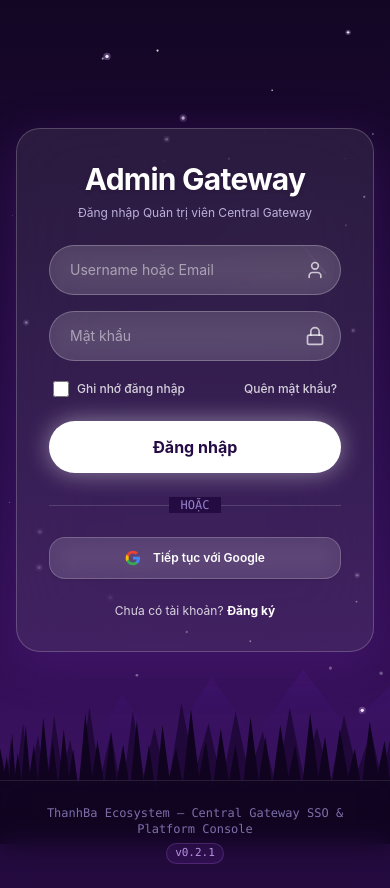
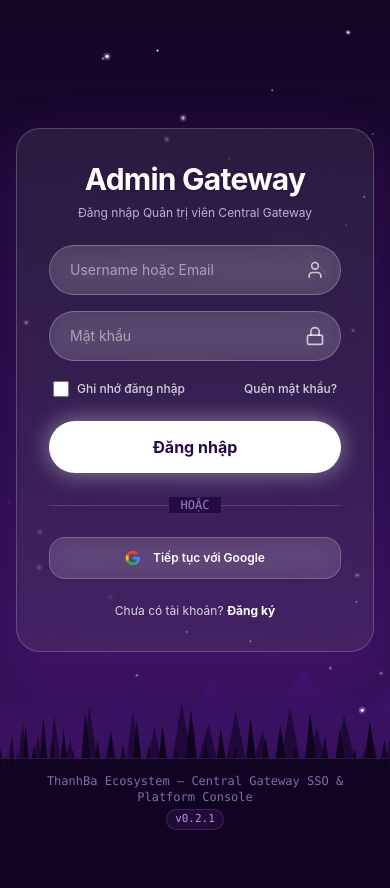
Before and after one commit to thanhba0505/central-gateway, a Next.js app in the folder client/: page /login in a window 390 px wide. After the commit the page ends 844 px from the top, so only its background shows below. Built offline with nearby package versions, Linux system fonts and the light colour scheme; no server answers.

Commit message:
feat(ui): bound scrollbar strictly between header and footer with custom glassmorphism design

```diff
--- a/client/src/app/globals.css
+++ b/client/src/app/globals.css
@@ -14,14 +14,71 @@
 :root {
   --background: #120524;
   --foreground: #ffffff;
+  --scrollbar-thumb: rgba(168, 85, 247, 0.45);
+  --scrollbar-track: rgba(20, 6, 40, 0.25);
 }
 
+html,
 body {
+  height: 100%;
+  overflow: hidden;
   background-color: var(--background);
   color: var(--foreground);
   font-family: -apple-system, BlinkMacSystemFont, 'Segoe UI', Roboto, Helvetica, Arial, sans-serif;
-  overflow-x: hidden;
-  min-height: 100vh;
+}
+
+/* Custom Cosmic Violet Scrollbar */
+.custom-scrollbar {
+  scrollbar-width: thin;
+  scrollbar-color: var(--scrollbar-thumb) var(--scrollbar-track);
+}
+
+.custom-scrollbar::-webkit-scrollbar {
+  width: 7px;
+  height: 7px;
+}
+
+.custom-scrollbar::-webkit-scrollbar-track {
+  background: var(--scrollbar-track);
+  border-radius: 9999px;
+}
+
+.custom-scrollbar::-webkit-scrollbar-thumb {
+  background: linear-gradient(
+    180deg,
+    rgba(147, 51, 234, 0.5) 0%,
+    rgba(192, 132, 252, 0.65) 50%,
+    rgba(99, 102, 241, 0.5) 100%
+  );
+  border-radius: 9999px;
+  border: 1px solid rgba(255, 255, 255, 0.15);
+  box-shadow: 0 0 10px rgba(168, 85, 247, 0.35);
+  transition: all 0.2s ease-in-out;
+}
+
+.custom-scrollbar::-webkit-scrollbar-thumb:hover {
+  background: linear-gradient(
+    180deg,
+    rgba(168, 85, 247, 0.75) 0%,
+    rgba(216, 180, 254, 0.9) 50%,
+    rgba(129, 140, 248, 0.75) 100%
+  );
+  border-color: rgba(255, 255, 255, 0.3);
+  box-shadow: 0 0 15px rgba(192, 132, 252, 0.6);
+}
+
+.custom-scrollbar::-webkit-scrollbar-thumb:active {
+  background: linear-gradient(
+    180deg,
+    rgba(192, 132, 252, 0.9) 0%,
+    rgba(233, 213, 255, 1) 50%,
+    rgba(165, 180, 252, 0.9) 100%
+  );
+  box-shadow: 0 0 20px rgba(216, 180, 254, 0.8);
+}
+
+.custom-scrollbar::-webkit-scrollbar-corner {
+  background: transparent;
 }
 
 /* Frosted glass utilities */
--- a/client/src/app/layout.tsx
+++ b/client/src/app/layout.tsx
@@ -4,7 +4,7 @@ import { StarfieldCanvas } from '@/components/starfield-canvas';
 import { PineForestBackdrop } from '@/components/pine-forest-backdrop';
 import { AuthProvider } from '@/lib/auth-context';
 import { AdminGuard } from '@/components/admin-guard';
-import { Footer } from '@/components/footer';
+import { AppShell } from '@/components/app-shell';
 
 export const metadata: Metadata = {
   title: 'Central Gateway — SSO & Platform Hub',
@@ -18,7 +18,7 @@ export default function RootLayout({
 }>) {
   return (
     <html lang="en" className="dark">
-      <body className="relative min-h-screen bg-gradient-to-b from-[#130624] via-[#260c46] to-[#421469] text-white antialiased selection:bg-purple-500 selection:text-white">
+      <body className="relative h-screen overflow-hidden bg-gradient-to-b from-[#130624] via-[#260c46] to-[#421469] text-white antialiased selection:bg-purple-500 selection:text-white">
         {/* Dynamic Starfield Canvas */}
         <StarfieldCanvas />
 
@@ -27,12 +27,9 @@ export default function RootLayout({
 
         {/* Application Content */}
         <AuthProvider>
-          <AdminGuard>
-            <div className="relative z-10 flex min-h-screen flex-col">
-              <div className="flex-1">{children}</div>
-              <Footer />
-            </div>
-          </AdminGuard>
+          <AppShell>
+            <AdminGuard>{children}</AdminGuard>
+          </AppShell>
         </AuthProvider>
       </body>
     </html>
--- a/client/src/app/page.tsx
+++ b/client/src/app/page.tsx
@@ -14,7 +14,6 @@ import {
   ShieldCheck,
   Terminal,
 } from 'lucide-react';
-import { Navigation } from '../components/navigation';
 import { GlassCard } from '../components/ui/glass-card';
 import { api, Project, LogsResponse } from '../lib/api';
 
@@ -53,11 +52,7 @@ export default function HomePage() {
   const totalLogs = logsData?.stats?.total ?? 0;
 
   return (
-    <div className="flex min-h-screen flex-col bg-transparent font-sans text-white">
-      <Navigation />
-
-      {/* Main Content Area */}
-      <main className="mx-auto w-full max-w-7xl flex-1 px-4 py-8 sm:px-6">
+    <div className="mx-auto w-full max-w-7xl px-4 py-8 sm:px-6">
       {/* Top Header & Refresh Action */}
       <div className="mb-8 flex flex-col gap-4 sm:flex-row sm:items-center sm:justify-between">
         <div>
@@ -258,8 +253,8 @@ export default function HomePage() {
             <p className="mt-2 text-xs leading-relaxed text-violet-200/80">
               Central Gateway acts as the single source of truth for identity authentication and
               notification dispatch across all ThanhBa services. Applications connect via OAuth2
-                Authorization Code with PKCE, ensuring users log in once and enjoy frictionless
-                access across all sub-apps.
+              Authorization Code with PKCE, ensuring users log in once and enjoy frictionless access
+              across all sub-apps.
             </p>
             <div className="mt-4 grid grid-cols-2 gap-3 font-mono text-xs sm:grid-cols-3">
               <div className="rounded-2xl border border-white/15 bg-white/[0.06] p-3 backdrop-blur-md">
@@ -362,7 +357,6 @@ export default function HomePage() {
           </GlassCard>
         </div>
       </div>
-      </main>
     </div>
   );
 }
--- a/client/src/app/projects/page.tsx
+++ b/client/src/app/projects/page.tsx
@@ -2,7 +2,6 @@
 
 import { useState, useEffect } from 'react';
 import { FolderGit2, Plus, Trash2, Edit2, X, RefreshCw, AlertCircle, Sparkles } from 'lucide-react';
-import { Navigation } from '../../components/navigation';
 import { GlassCard } from '../../components/ui/glass-card';
 import { GlassButton } from '../../components/ui/glass-button';
 import { api, Project, ChannelMapping } from '../../lib/api';
@@ -133,10 +132,7 @@ export default function ProjectsPage() {
   };
 
   return (
-    <div className="flex min-h-screen flex-col bg-transparent font-sans text-white">
-      <Navigation />
-
-      <main className="mx-auto w-full max-w-7xl flex-1 px-4 py-8 sm:px-6">
+    <div className="mx-auto w-full max-w-7xl px-4 py-8 sm:px-6">
       {/* Page Header */}
       <div className="mb-8 flex flex-col justify-between gap-4 sm:flex-row sm:items-center">
         <div>
@@ -159,9 +155,7 @@ export default function ProjectsPage() {
             aria-label="Refresh project list"
             className="flex h-10 w-10 items-center justify-center rounded-full border border-white/20 bg-white/10 text-violet-200 transition-all hover:bg-white/20 hover:text-white disabled:opacity-50"
           >
-              <RefreshCw
-                className={`h-4 w-4 ${refreshing ? 'animate-spin text-purple-300' : ''}`}
-              />
+            <RefreshCw className={`h-4 w-4 ${refreshing ? 'animate-spin text-purple-300' : ''}`} />
           </button>
           <GlassButton
             variant="primary"
@@ -184,8 +178,7 @@ export default function ProjectsPage() {
           <FolderGit2 className="mx-auto mb-3 h-10 w-10 text-violet-300/40" />
           <h3 className="text-base font-semibold text-white">No applications found</h3>
           <p className="mt-1 text-sm text-violet-200/70">
-              Register your first project to start routing notifications and issuing SSO
-              credentials.
+            Register your first project to start routing notifications and issuing SSO credentials.
           </p>
         </GlassCard>
       ) : (
@@ -307,7 +300,6 @@ export default function ProjectsPage() {
           ))}
         </div>
       )}
-      </main>
 
       {/* Modal 1: Register New Project */}
       {isNewProjectOpen && (
--- /dev/null
+++ b/client/src/components/app-shell.tsx
@@ -0,0 +1,29 @@
+'use client';
+
+import React from 'react';
+import { usePathname } from 'next/navigation';
+import { Navigation } from './navigation';
+import { Footer } from './footer';
+
+interface AppShellProps {
+  children: React.ReactNode;
+}
+
+export function AppShell({ children }: AppShellProps) {
+  const pathname = usePathname();
+  const safePathname = pathname || '/';
+  const isAuthPage = safePathname === '/login' || safePathname === '/register';
+
+  return (
+    <div className="relative z-10 flex h-screen h-[100dvh] flex-col overflow-hidden">
+      {/* Header (Pinned Top) */}
+      {!isAuthPage && <Navigation />}
+
+      {/* Main Content Area (Bounded strictly between Header and Footer) */}
+      <div className="flex-1 overflow-y-auto overflow-x-hidden custom-scrollbar">{children}</div>
+
+      {/* Footer (Pinned Bottom) */}
+      <Footer />
+    </div>
+  );
+}
--- a/client/src/components/footer.tsx
+++ b/client/src/components/footer.tsx
@@ -6,8 +6,8 @@ export function Footer() {
   const version = process.env.NEXT_PUBLIC_APP_VERSION ?? '0.2.1';
 
   return (
-    <footer className="mt-auto border-t border-white/10 bg-[#120524]/60 py-6 text-center font-mono text-xs text-violet-300/60 backdrop-blur-md">
-      <div className="mx-auto flex max-w-7xl flex-col items-center justify-center gap-1.5 px-4 sm:flex-row sm:gap-2.5">
+    <footer className="shrink-0 z-20 border-t border-white/10 bg-[#120524]/80 py-3.5 sm:py-4 text-center font-mono text-xs text-violet-300/60 backdrop-blur-md">
+      <div className="mx-auto flex max-w-7xl flex-col items-center justify-center gap-1 px-4 sm:flex-row sm:gap-2.5">
         <span>ThanhBa Ecosystem — Central Gateway SSO &amp; Platform Console</span>
         <span className="hidden sm:inline">•</span>
         <span className="rounded-full border border-purple-400/20 bg-purple-500/10 px-2 py-0.5 text-[11px] text-purple-300/80">
--- a/client/src/components/navigation.tsx
+++ b/client/src/components/navigation.tsx
@@ -52,7 +52,7 @@ export function Navigation() {
   ];
 
   return (
-    <header className="sticky top-0 z-40 border-b border-white/15 bg-[#140628]/70 backdrop-blur-2xl shadow-[0_4px_30px_rgba(16,3,32,0.5)]">
+    <header className="shrink-0 z-30 border-b border-white/15 bg-[#140628]/85 backdrop-blur-2xl shadow-[0_4px_30px_rgba(16,3,32,0.5)]">
       <div className="mx-auto flex h-16 max-w-7xl items-center justify-between px-4 sm:px-6">
         {/* Brand Logo & Navigation */}
         <div className="flex items-center gap-6">
```
Also changed, not shown: client/src/app/logs/page.tsx (+5 -14 lines). Lines whose indentation alone changed are shown as unchanged.
